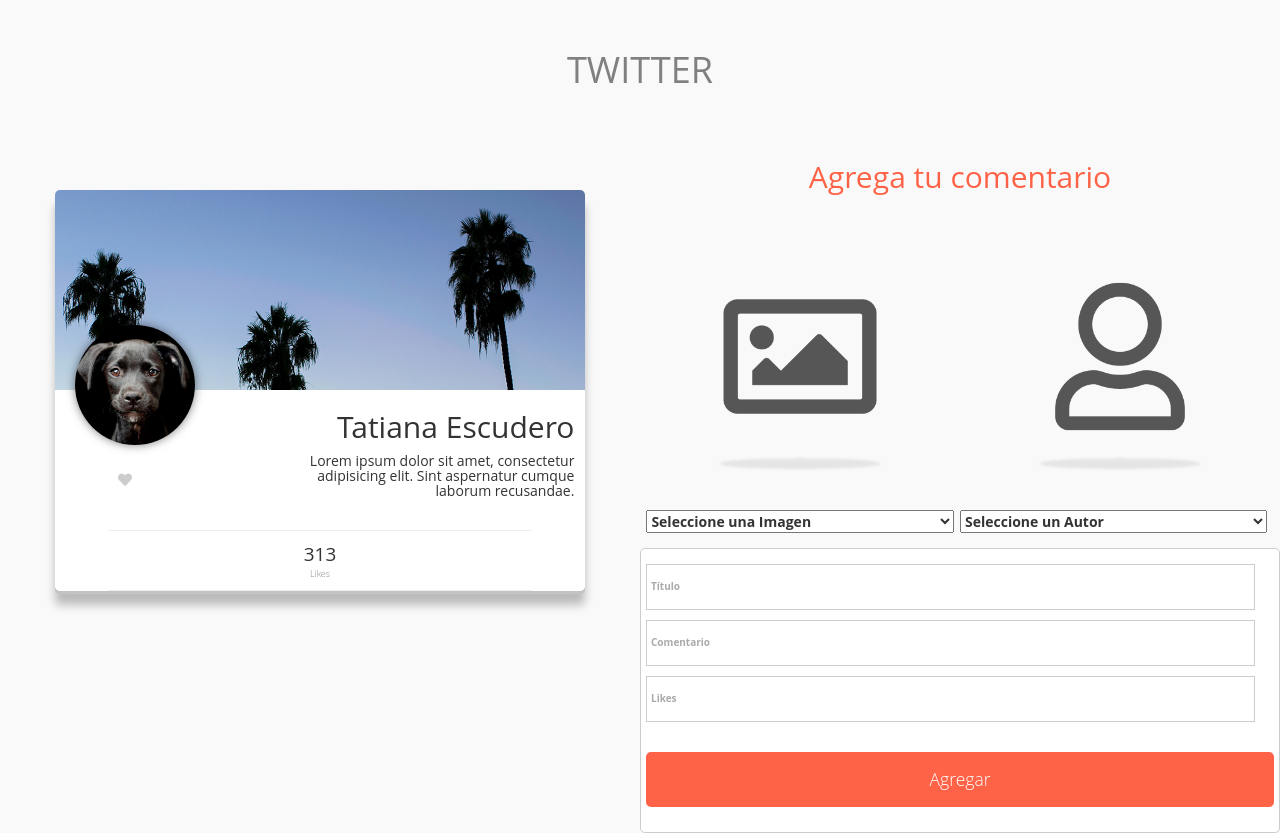
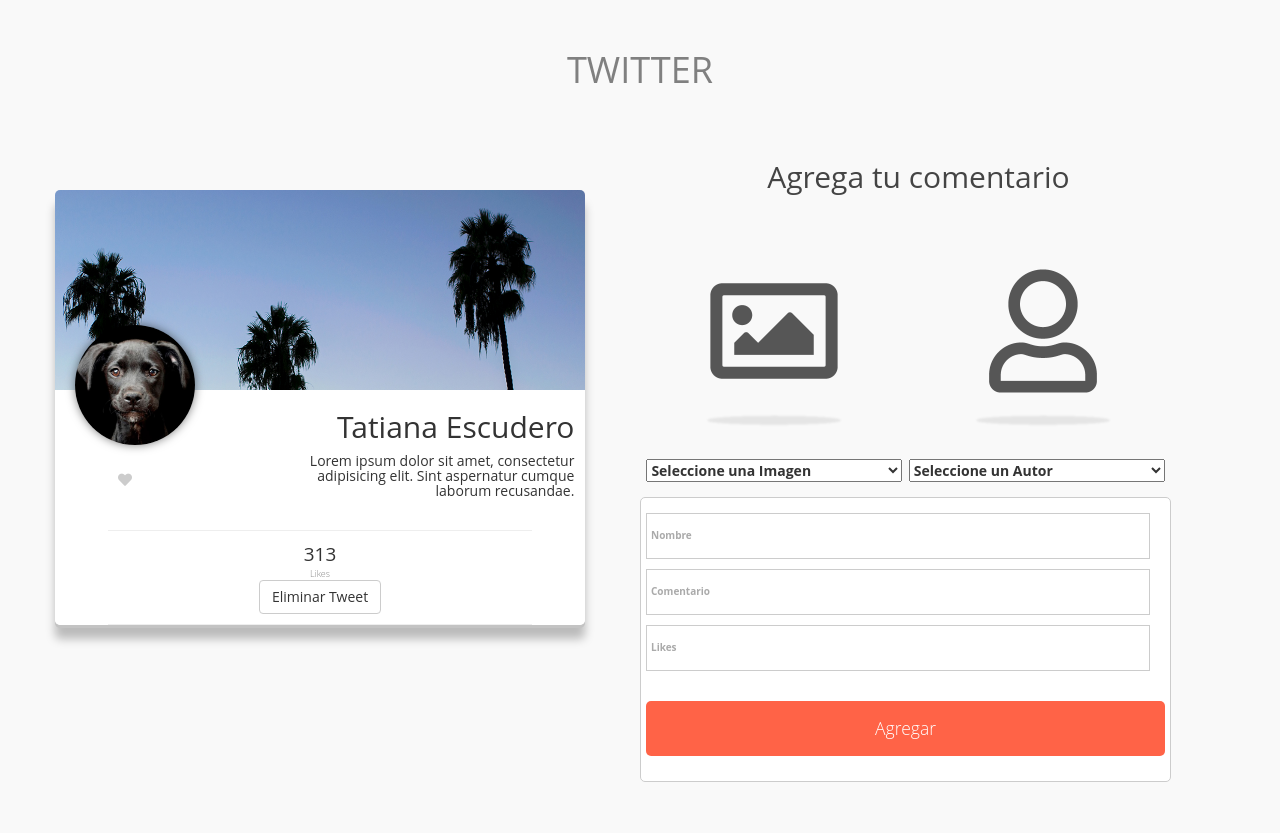
Before and after one commit to tatianaescudero/prueba_08nov18, a plain HTML site: page index.html in a window 1280 px wide. After the commit the page ends 800 px from the top, so only its background shows below. Drawn offline with nearby package versions, Linux system fonts and the light colour scheme; a web font is replaced by a local one.

Commit message:
ejercicio terminado

```diff
--- a/assets/css/style.css
+++ b/assets/css/style.css
@@ -220,11 +220,13 @@ h1,h2,h3 {
   border-radius: 5px;
   background-color: white;
   padding: 5px;
+  width: 83%;
 }
 
 .create__title {
-  color: tomato;
+  color: #444;
   text-align: center;
+  width: 87%;
 }
 
 .create__comment {
@@ -242,7 +244,7 @@ h1,h2,h3 {
 .create__image {
   float: left;
   margin: 0 1%;
-  width: 48%;
+  width: 40%;
 }
 
 .create__img {
@@ -301,7 +303,7 @@ h1,h2,h3 {
   display: inline-block;
   float: left;
   margin-right: 1%;
-  width: 48%;
+  width: 40%;
 }
 
 .create__label--select:nth-child(odd) {
--- a/assets/js/javascript.js
+++ b/assets/js/javascript.js
@@ -20,6 +20,10 @@ $(function (){
 			$(this).addClass('card__like--red');
 			target.text(number += 1);
 		}
+	});
+
+	$('.eliminar').click(function(){
+ 	$(this).parent().parent().parent().parent().parent().remove();
 	});
 
 
--- a/index.html
+++ b/index.html
@@ -44,7 +44,9 @@
             <li class="social__element">
               <div class="social__number">313</div>
               <div class="social__text">Likes</div>
+              <a class="eliminar btn btn-default">Eliminar Tweet</a>
             </li>
+
 
           </ul>
 
@@ -89,7 +91,7 @@
     <form action="#" class="create__form" autocomplete="off">
       <label for="name" class="create__label">
         <input type="text" name="name" class="create__input" id="name" required>
-        <span class="create__placeholder">Título</span>
+        <span class="create__placeholder">Nombre</span>
       </label>
 
       <label for="name" class="create__label">
```
